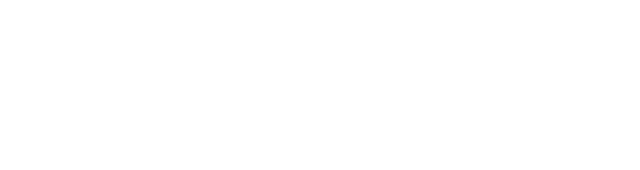
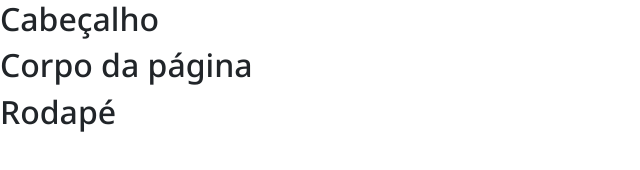
Before and after one commit to gabidudda/Terceiro---Repositorio, a plain HTML site: page index.html in a window 1280 px wide. Shown: the whole page, without its empty margins (0-640 px from the left). Drawn offline with nearby package versions, Linux system fonts and the light colour scheme.

Commit message:
iniciando a Progamação

```diff
--- a/index.html
+++ b/index.html
@@ -1,11 +1,25 @@
 <!DOCTYPE html>
-<html lang="en">
+<html lang="pt-br">
 <head>
     <meta charset="UTF-8">
     <meta name="viewport" content="width=device-width, initial-scale=1.0">
-    <title>Document</title>
+    <title> Página Principal </title>
+    <link href="https://cdnjs.cloudflare.com/ajax/libs/bootstrap/5.3.3/css/bootstrap.min.css" rel="stylesheet">
+    <link rel="stylesheet" href="style.css">
 </head>
 <body>
+   <header>
+    <h2>Cabeçalho</h2>
+   </header>
+   <main>
+       <h2>Corpo da página</h2>
 
+   </main>
+   <footer>
+       <h2>Rodapé</h2>
+   </footer>
 </body>
+
+
+
 </html>
--- /dev/null
+++ b/style.css
@@ -0,0 +1,16 @@
+@import url('https://fonts.googleapis.com/css2?family=Noto+Sans:ital,wght@0,100..900;1,100..900&display=swap');
+
+:root {
+    --cor-principal: #2f4858;
+    --cor1: #44c061;
+    --cor2: #00ab7b;
+    --cor3: #007a85;
+    --preto: #000000;
+    --branco: #FFFFFF;
+
+}
+
+body {
+    font-size: 1rem;
+    font-family:'Noto Sans';
+}
```
